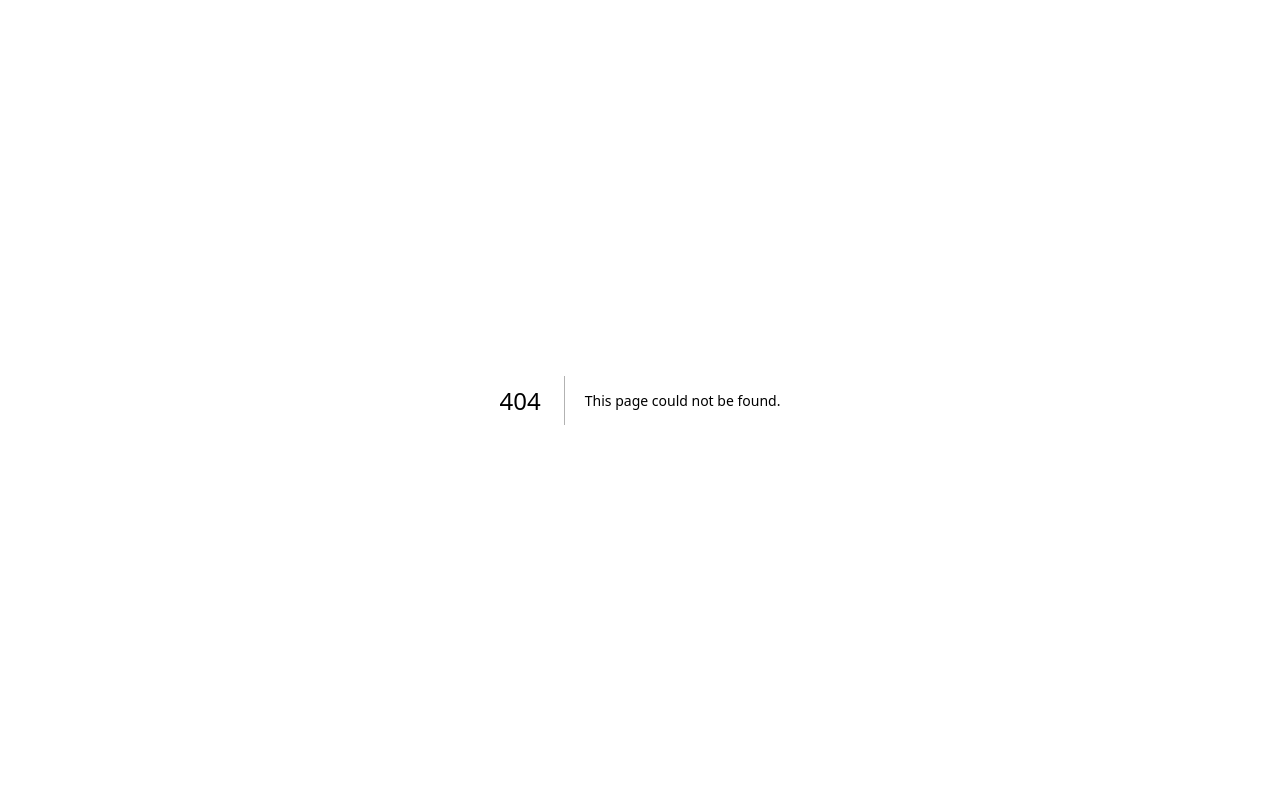
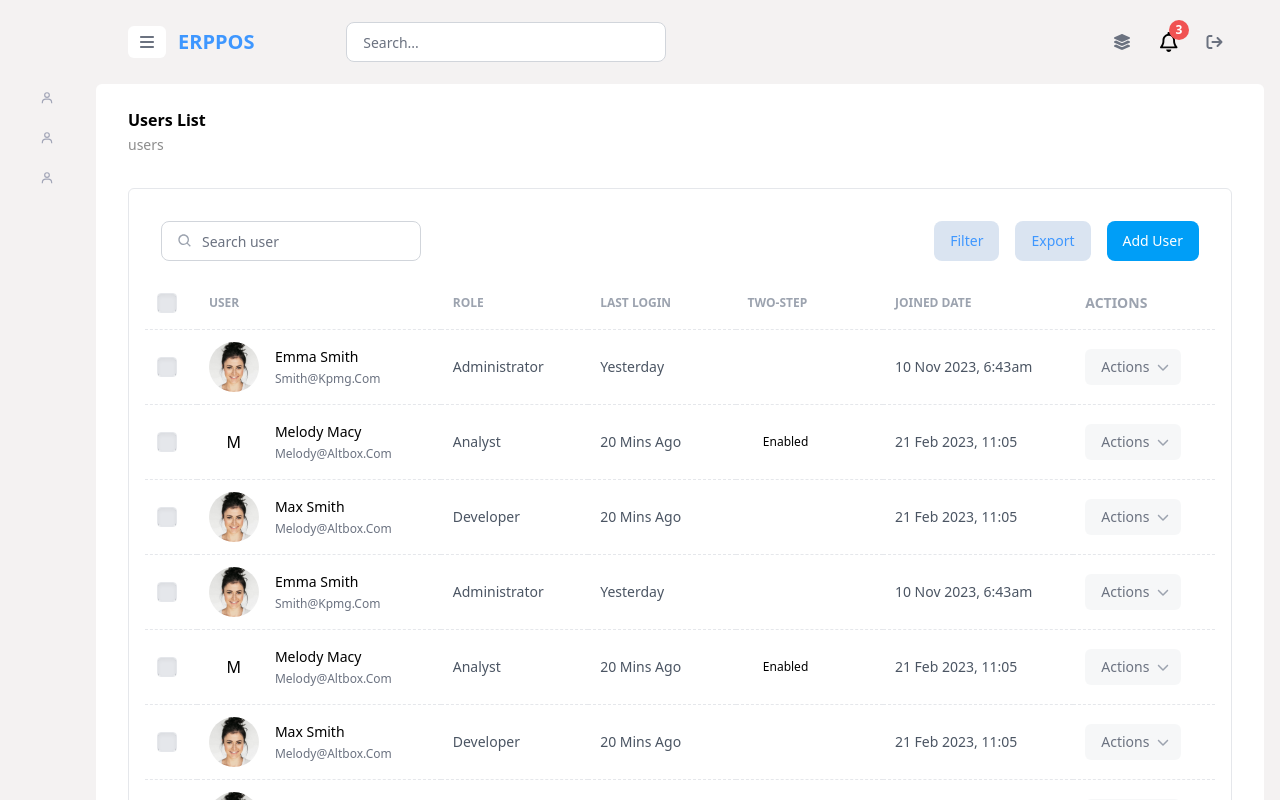
Before and after one commit to picoinno/erppos_react, a Next.js app: page /users in a window 1280 px wide. Before the commit this address had no page. Shown: the top 800 px of the page. Built offline with nearby package versions, Linux system fonts and the light colour scheme.

Commit message:
bc: layout formact

```diff
--- a/constants/data.js
+++ b/constants/data.js
@@ -321,6 +321,72 @@
 		status: "",
 		joined_date: "21 Feb 2023, 11:05",
 	},
+	{
+		user: {
+			name: "Emma Smith",
+			email: "smith@kpmg.com",
+			img: "/images/user_image.jpg",
+		},
+		role: "Administrator",
+		last_login: "yesterday",
+		status: "",
+		joined_date: "10 Nov 2023, 6:43am",
+	},
+	{
+		user: {
+			name: "Melody Macy",
+			email: "melody@altbox.com",
+			img: "",
+		},
+		role: "Analyst",
+		last_login: "20 mins ago",
+		status: "Enabled",
+		joined_date: "21 Feb 2023, 11:05",
+	},
+	{
+		user: {
+			name: "Max Smith",
+			email: "melody@altbox.com",
+			img: "/images/user_image.jpg",
+		},
+		role: "Developer",
+		last_login: "20 mins ago",
+		status: "",
+		joined_date: "21 Feb 2023, 11:05",
+	},
+	{
+		user: {
+			name: "Emma Smith",
+			email: "smith@kpmg.com",
+			img: "/images/user_image.jpg",
+		},
+		role: "Administrator",
+		last_login: "yesterday",
+		status: "",
+		joined_date: "10 Nov 2023, 6:43am",
+	},
+	{
+		user: {
+			name: "Melody Macy",
+			email: "melody@altbox.com",
+			img: "",
+		},
+		role: "Analyst",
+		last_login: "20 mins ago",
+		status: "Enabled",
+		joined_date: "21 Feb 2023, 11:05",
+	},
+	{
+		user: {
+			name: "Max Smith",
+			email: "melody@altbox.com",
+			img: "/images/user_image.jpg",
+		},
+		role: "Developer",
+		last_login: "20 mins ago",
+		status: "",
+		joined_date: "21 Feb 2023, 11:05",
+	},
 ];
 export const ProductsList = [
 	{
--- a/src/components/Header.js
+++ b/src/components/Header.js
@@ -13,7 +13,7 @@
 
 const Header = ({ open, setOpen }) => {
 	return (
-		<header className="z-50 fixed top-0 left-0 right-0 p-4 md:px-4 bg-[#f4f2f2]">
+		<header className="sticky top-0 z-10 p-4 md:px-4 bg-[#f4f2f2]">
 			<nav className={`px-4 flex items-center`}>
 				<div className="flex items-center gap-3 w-[10rem] md:w-[17rem]">
 					<div
--- a/src/components/Layout.js
+++ b/src/components/Layout.js
@@ -15,17 +15,17 @@
 				<meta name="viewport" content="width=device-width, initial-scale=1" />
 				<link rel="icon" href="/favicon.ico" />
 			</Head>
-			<div className={`flex min-h-screen flex-col bg-[#f4f2f2]`}>
-				<Header open={open} setOpen={setOpen} />
 
-				<main className="flex min-h-[80vh] mt-[85px] px-4 pt-5">
-					<Sidebar open={open} />
-					<div className="flex-grow w-full flex flex-col justify-between pb-5 overflow-auto customize__scroll">
+			<main className="flex min-h-screen px-4 bg-[#f4f2f2] relative">
+				<Sidebar open={open} />
+				<div className="flex-grow w-full pb-5 overflow-auto relative">
+					<Header open={open} setOpen={setOpen} />
+					<div className="flex flex-col justify-between">
 						<div className="bg-white rounded-md">{children}</div>
 						<Footer />
 					</div>
-				</main>
-			</div>
+				</div>
+			</main>
 		</>
 	);
 };
--- a/src/components/Sidebar.js
+++ b/src/components/Sidebar.js
@@ -29,7 +29,7 @@
 	// group-hover:text-[#3E97FF]
 	return (
 		<div
-			className={`min-h-[100vh] fixed top-0 left-0 px-2 ${
+			className={`min-h-[100vh] fixed top-0 left-0 px-2 pt-20 ${
 				open ? "w-[17rem]" : "w-20"
 			} duration-500 relative hover:w-[17rem] group`}
 		>
--- a/src/components/drawer/MenuDropdown.js
+++ b/src/components/drawer/MenuDropdown.js
@@ -25,7 +25,7 @@
 					leaveFrom="transform opacity-100 scale-100"
 					leaveTo="transform opacity-0 scale-75"
 				>
-					<Menu.Items className="absolute z-10 left-0 mt-1 w-32 origin-top-right divide-y divide-gray-100 rounded-md bg-white shadow-lg ring-1 ring-black ring-opacity-5 focus:outline-none">
+					<Menu.Items className="absolute z-50 right-0 mt-1 w-32 origin-top-right rounded-md bg-white shadow-lg ring-1 ring-black ring-opacity-5 focus:outline-none">
 						<div className="px-1 py-1 ">
 							<Menu.Item>
 								{({ active }) => (
--- a/src/components/table/CustomTable.js
+++ b/src/components/table/CustomTable.js
@@ -15,8 +15,8 @@
 		console.log("sort");
 	};
 	return (
-		<div className="text-sm flex flex-col gap-3 lg:w-full w-11/12 customize__scroll overflow-x-auto m-auto px-4 bg-white">
-			<table className="table w-full ">
+		<div className="text-sm flex flex-col gap-3 lg:w-full w-11/12 customize__scroll m-auto px-4 bg-white">
+			<table className="table w-full">
 				<thead>
 					<tr className="text-left text-gray-400 uppercase border-b border-dashed border-gray-200">
 						<th className="px-3 py-4 min-w-[10px]">
--- /dev/null
+++ b/src/pages/users/create/index.js
@@ -0,0 +1,12 @@
+import Layout from "@/components/Layout";
+import React from "react";
+
+const CreateUser = () => {
+	return (
+		<Layout>
+			<div>a</div>
+		</Layout>
+	);
+};
+
+export default CreateUser;
--- a/src/styles/globals.css
+++ b/src/styles/globals.css
@@ -2,13 +2,17 @@
 @tailwind components;
 @tailwind utilities;
 
+.customize__scroll {
+	overflow-x: auto;
+}
 .customize__scroll::-webkit-scrollbar {
 	width: 3px;
-	height: 3px;
+	height: 5px;
 }
 /* Track */
 .customize__scroll::-webkit-scrollbar-track {
 	background: #e9e8e8;
+	@apply rounded;
 }
 .customize__scroll::-webkit-scrollbar-thumb {
 	background: #b7b7b7;
```
Also changed, not shown: src/pages/users/index.js (renamed from src/pages/users/userslist/index.js).
